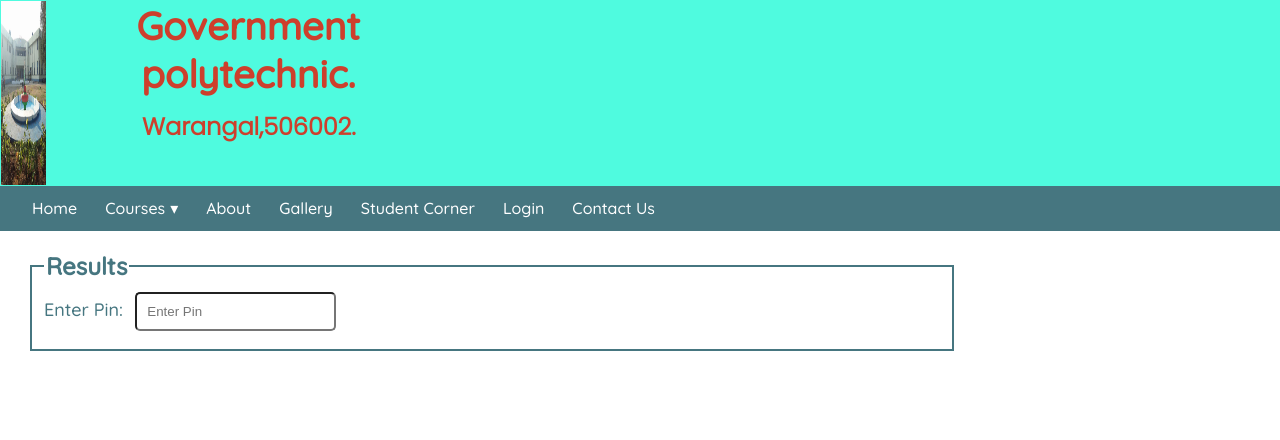
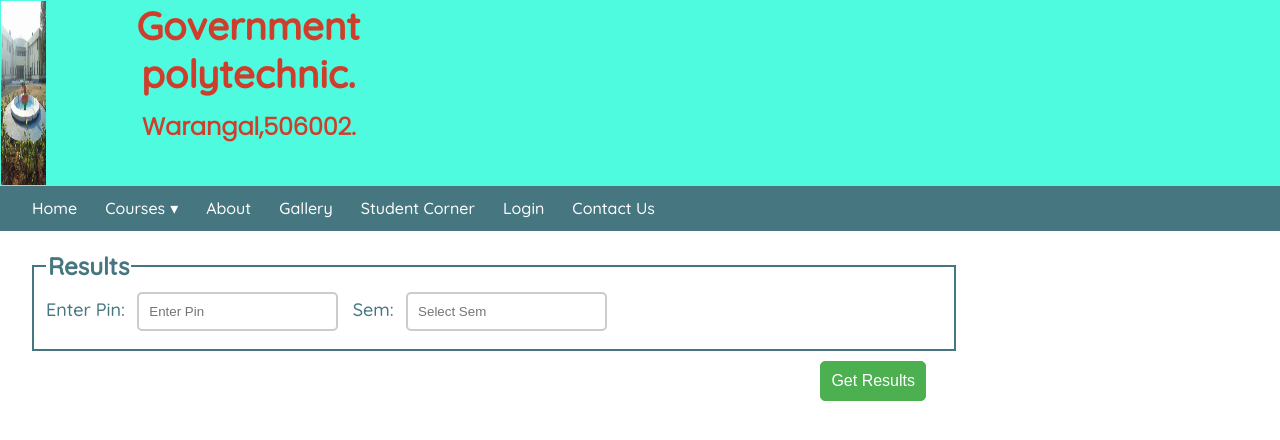
Before and after one commit to Rajeshkeshoju/gptw-web, a PHP site: page /html/studentConer.html in a window 1280 px wide. Shown: the top 440 px of the page. Run offline with PHP 8.4, Linux system fonts and the light colour scheme.

Commit message:
Student Corner 2

```diff
--- a/css/style1.css
+++ b/css/style1.css
@@ -85,11 +85,8 @@ h1 {
   margin-left: 5px;
 }
 #menu li a:hover {
-  animation-name: changecolor;
-  animation-duration: 0.5s;
-  animation-fill-mode: forwards;
   color: #cd3f2c;
-  background: #4ffbdf;
+  animation: changeNavColor 1s forwards;
 }
 #menu input {
   display: none;
@@ -186,14 +183,17 @@ h1 {
     display: block;
   }
 }
+div.form-container {
+  width: 70%;
+  margin: 20px 0 0 30px;
+}
 form.results-container fieldset legend {
   color: var(--primary-color);
   font-size: 1.5rem;
   font-weight: bolder;
 }
 form.results-container fieldset {
-  margin: 20px 0 0 30px;
-  width: 70%;
+  width: 100%;
   border: 2px solid var(--primary-color);
   justify-content: baseline;
 }
@@ -205,5 +205,64 @@ form.results-container fieldset label {
 form.results-container fieldset input[type="text"] {
   padding: 10px;
   margin: 5px 0 8px 8px;
+  border: 2px solid #ccc;
   border-radius: 5px;
+  transition: 0.5s;
+  -webkit-transition: 0.5s;
+  outline: none;
 }
+form.results-container fieldset input {
+  padding: 10px;
+  margin: 5px 0 8px 8px;
+  border: 2px solid #ccc;
+  border-radius: 5px;
+  transition: 0.5s;
+  -webkit-transition: 0.5s;
+  outline: none;
+}
+form.results-container fieldset input[type="text"]:focus {
+  border: 2px solid var(--primary-color);
+}
+form.results-container fieldset input[type="text"]:hover {
+  border: 2px solid var(--primary-color);
+}
+#semester{
+  margin-left:10px;
+}
+form.results-container div.align-right {
+  width: 100%;
+  margin: 10px 0 0 0;
+  text-align: right;
+}
+form.results-container div.align-right button {
+  padding: 10px;
+  font-size: 1rem;
+  border-radius: 5px;
+  border: 1px solid #4caf50;
+  outline: none;
+  background: #4caf50;
+  color: rgb(255, 255, 255);
+}
+form.results-container div.align-right button:hover {
+  color: white;
+  background: var(--primary-color);
+  border: 1px solid var(--primary-color);
+  animation: changecolor 0.5s forwards;
+}
+
+@keyframes changecolor {
+  0% {
+    background: #4caf50;
+  }
+  100% {
+    background-color: var(--primary-color);
+  }
+}
+@keyframes changeNavColor {
+  0% {
+    background:var(--primary-color) ;
+  }
+  100% {
+    background-color: var(--secondary-color);
+  }
+}
--- a/html/studentConer.html
+++ b/html/studentConer.html
@@ -49,12 +49,25 @@
         <li><a href="http://">Contact Us</a></li>
       </ul>
     </nav>
+    <div class="form-container">
       <form class="results-container" action="">
         <fieldset>
           <legend>Results</legend>
           <label for="pin">Enter Pin:</label>
           <input type="text" placeholder="Enter Pin" />
+          <label for="pin" id="semester">Sem:</label>
+          <input list="semesters" placeholder="Select Sem" />
+          <datalist id="semesters">
+            <option value="Sem l"></option>
+            <option value="Sem ll"></option>
+            <option value="Sem lll"></option>
+            <option value="Sem lV"></option>
+            <option value="Sem V"></option>
+            <option value="Sem Vl"></option>
+          </datalist>
         </fieldset>
+        <div class="align-right"><button>Get Results</button></div>
       </form>
+    </div>
   </body>
 </html>
```
Lines whose indentation alone changed are shown as unchanged.
